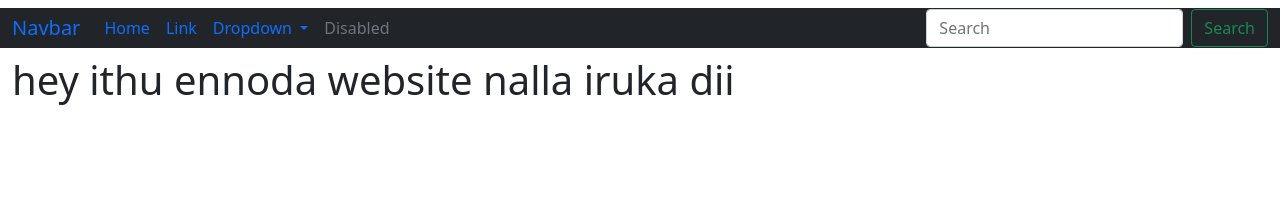
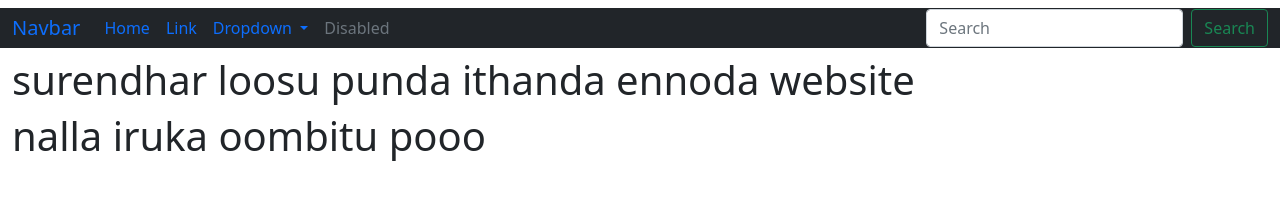
Before and after one commit to gt-selva/responsive, a plain HTML site: page index.html in a window 1280 px wide. Drawn offline with nearby package versions, Linux system fonts and the light colour scheme.

Commit message:
modified html file for surendhar

```diff
--- a/index.html
+++ b/index.html
@@ -44,7 +44,8 @@
         </div>
       </nav>
       <div class="container-fluid">
-        <h1>hey ithu ennoda website nalla iruka dii </h1>
+        <h1>surendhar loosu punda ithanda ennoda website </h1>
+        <h1>nalla iruka oombitu pooo</h1>
       </div>
 
 </body>
```
